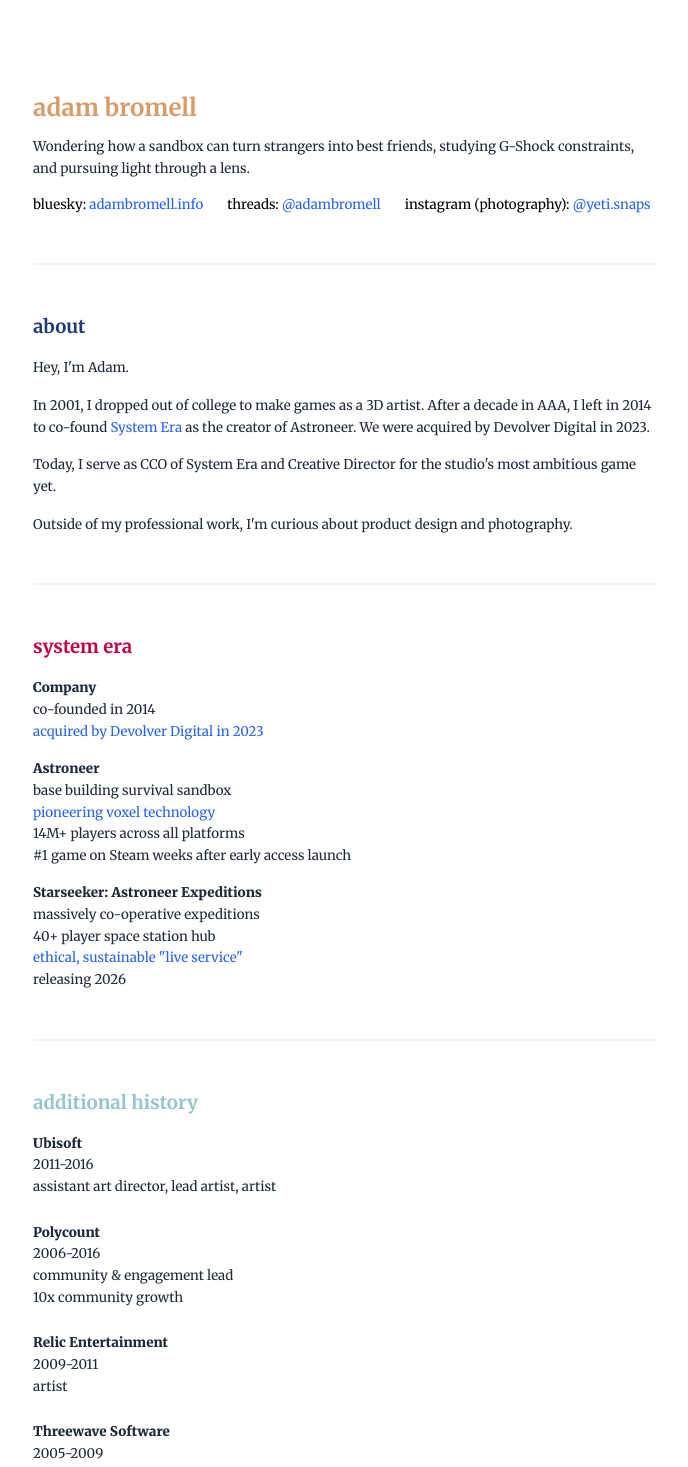
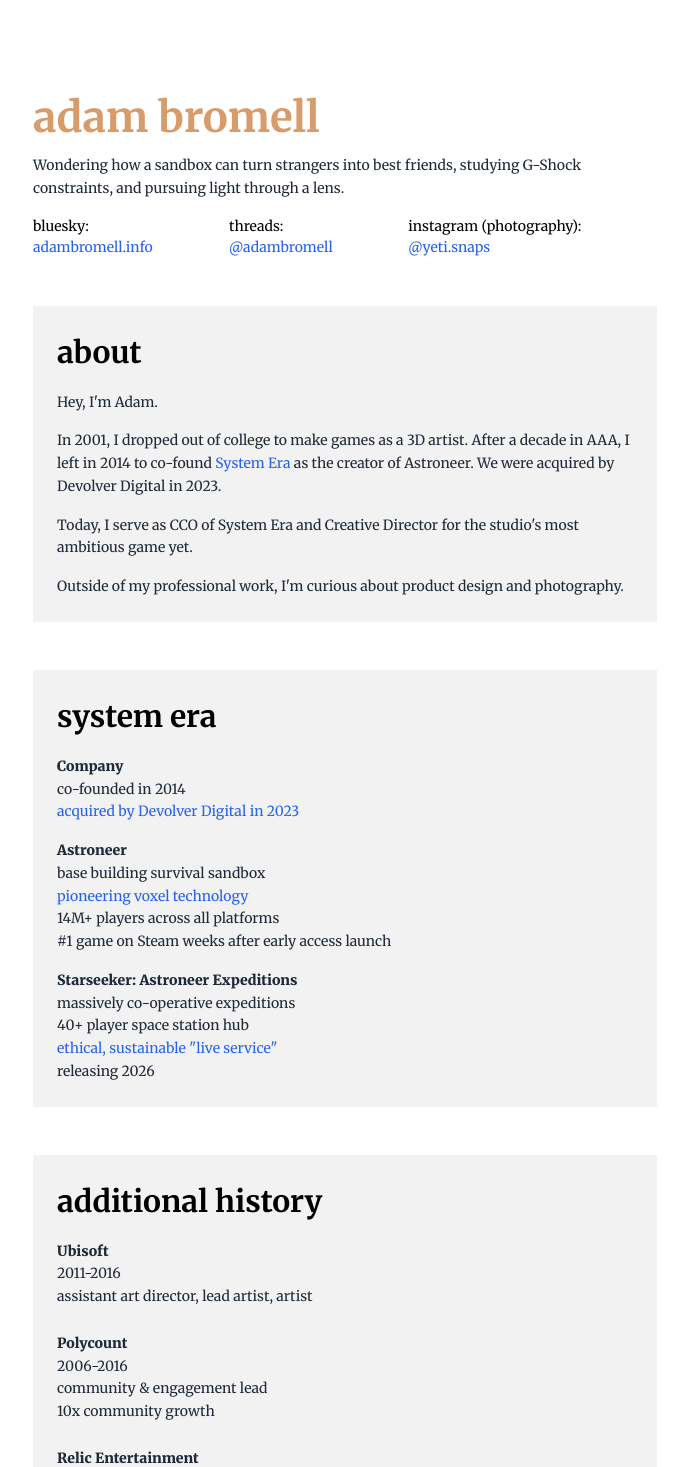
Before and after one commit to XYZCHiiLD/adambromell-site, a Next.js app: page / in a window 1280 px wide. Shown: the top 1467 px of the page, without its empty margins (295-983 px from the left). Built offline with nearby package versions, Linux system fonts and the light colour scheme.

Commit message:
Add files via upload

```diff
--- a/src/app/globals.css
+++ b/src/app/globals.css
@@ -4,25 +4,25 @@
 
 body {
   font-family: 'Merriweather', Georgia, 'Times New Roman', Times, serif;
-  font-size: 10pt;
-  font-weight: 400;
+  font-size: 14px;
+  font-weight: 500;
   -webkit-font-smoothing: antialiased;
   -moz-osx-font-smoothing: grayscale;
 }
 
 h1 {
-  font-size: 18pt;
-  font-weight: 900;
+  font-size: 42px;
+  font-weight: 700;
   line-height: 1;
 }
 
 h2 {
-  font-size: 14pt;
-  font-weight: 900;
+  font-size: 30px;
+  font-weight: 700;
 }
 
 .subheading {
-  font-size: 10pt;
+  font-size: 14px;
   font-weight: 900;
 }
 
--- a/src/app/page.js
+++ b/src/app/page.js
@@ -66,11 +66,9 @@ export default function Home() {
           </div>
         </section>
 
-        <hr className="rule-section mb-12" />
-
         {/* About */}
-        <section className="mb-12">
-          <h2 className="font-bold mb-4" style={{ color: colors[1] || '#000' }}>about</h2>
+        <section className="mb-12 p-6" style={{ backgroundColor: '#f2f2f2' }}>
+          <h2 className="font-bold mb-4">about</h2>
           <div className="space-y-4 text-gray-800 leading-relaxed">
             <p>Hey, I'm Adam.</p>
             <p>In 2001, I dropped out of college to make games as a 3D artist. After a decade in AAA, I left in 2014 to co-found <a href="https://www.systemera.net/" target="_blank" rel="noopener noreferrer" className="text-blue-600 hover:underline">System Era</a> as the creator of Astroneer. We were acquired by Devolver Digital in 2023.</p>
@@ -79,11 +77,9 @@ export default function Home() {
           </div>
         </section>
 
-        <hr className="rule-section mb-12" />
-
         {/* System Era */}
-        <section className="mb-12">
-          <h2 className="font-bold mb-4" style={{ color: colors[2] || '#000' }}>system era</h2>
+        <section className="mb-12 p-6" style={{ backgroundColor: '#f2f2f2' }}>
+          <h2 className="font-bold mb-4">system era</h2>
           <div className="space-y-4 text-gray-800 leading-relaxed">
             <div>
               <p className="subheading">Company</p>
@@ -109,11 +105,9 @@ export default function Home() {
           </div>
         </section>
 
-        <hr className="rule-section mb-12" />
-
         {/* Additional History */}
-        <section className="mb-12">
-          <h2 className="font-bold mb-4" style={{ color: colors[3] || '#000' }}>additional history</h2>
+        <section className="mb-12 p-6" style={{ backgroundColor: '#f2f2f2' }}>
+          <h2 className="font-bold mb-4">additional history</h2>
           <div className="space-y-6 text-gray-800 leading-relaxed">
 
             <div>
```
